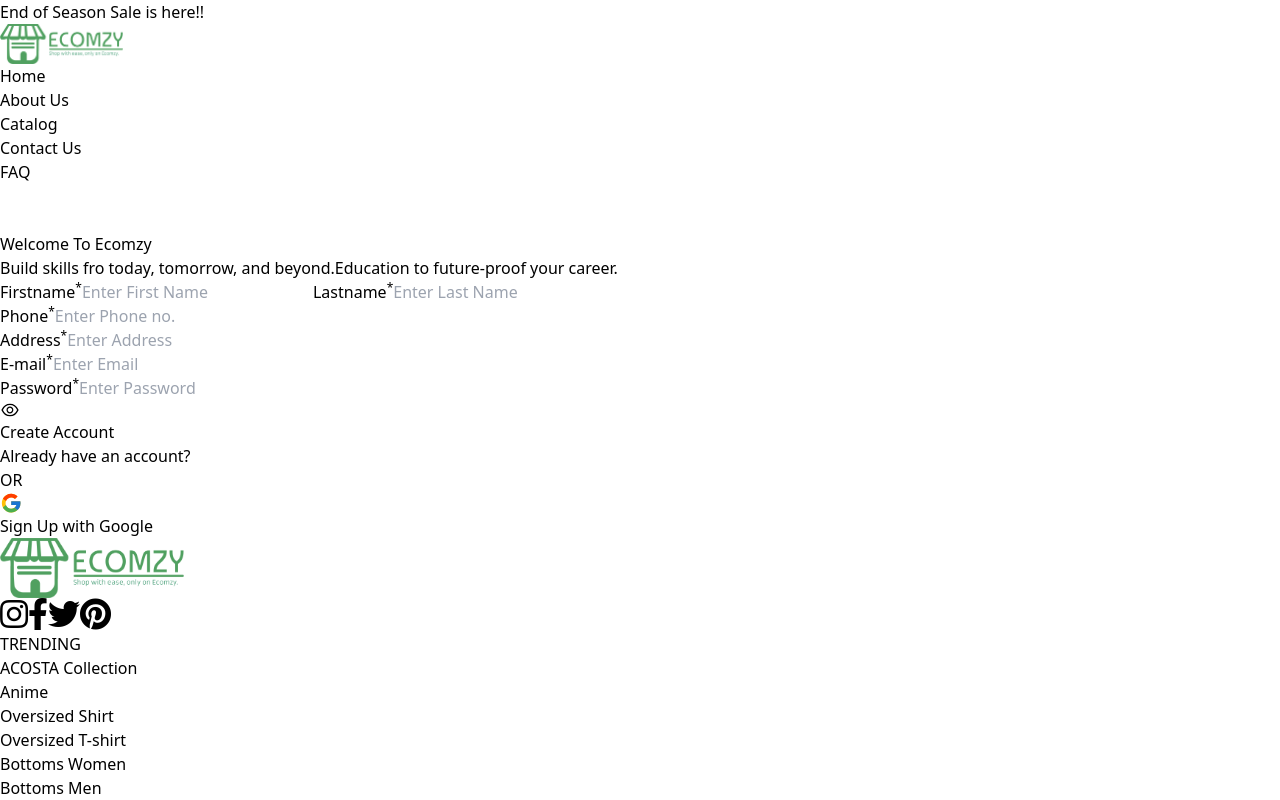
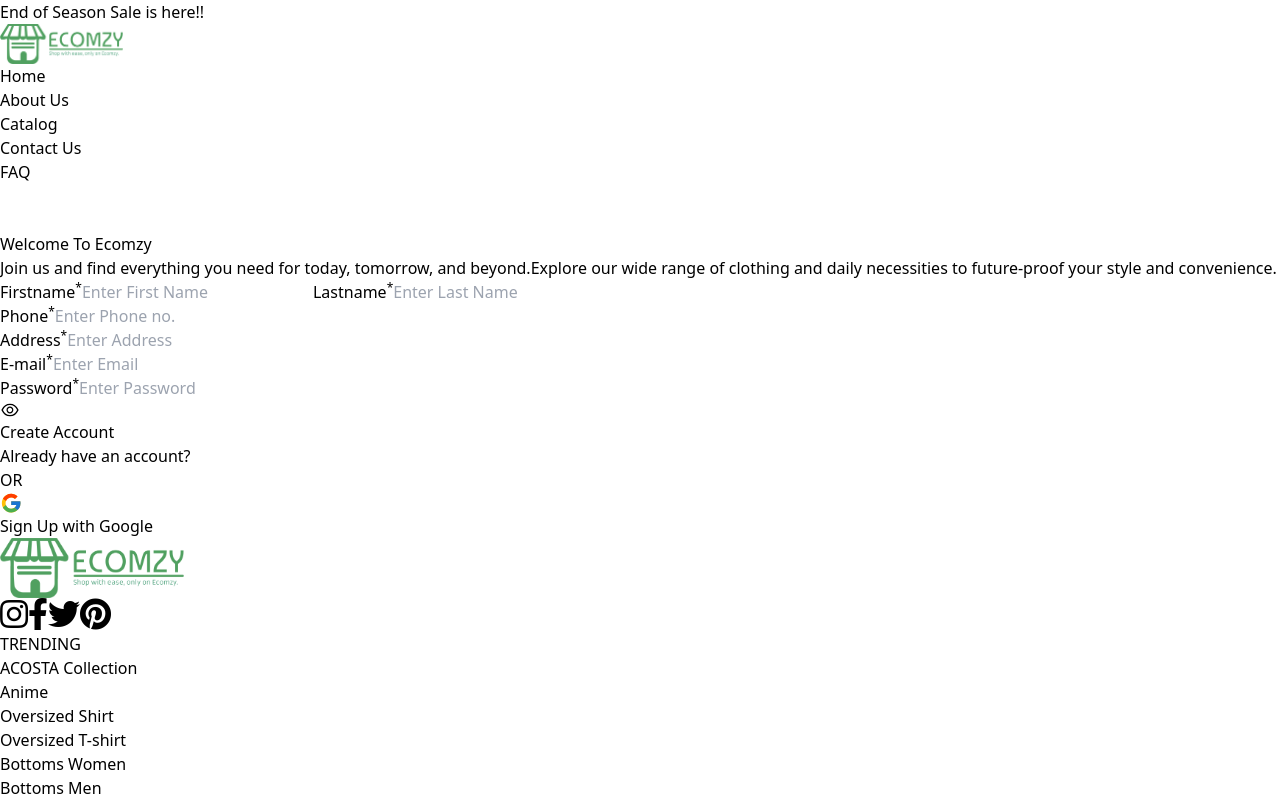
Before and after one commit to nakul2207/Ecomzy, a React (Vite) app: page /signup in a window 1280 px wide. Shown: the top 800 px of the page. Built offline with nearby package versions, Linux system fonts and the light colour scheme.

Commit message:
Update signup.jsx

```diff
--- a/src/components/login/signup.jsx
+++ b/src/components/login/signup.jsx
@@ -4,8 +4,8 @@ function Signup({setloggedIn}){
     return(
         <Form
         title="Welcome To Ecomzy"
-        desc1="Build skills fro today, tomorrow, and beyond."
-        desc2="Education to future-proof your career."
+        desc1="Join us and find everything you need for today, tomorrow, and beyond."
+        desc2="Explore our wide range of clothing and daily necessities to future-proof your style and convenience."
         formtype="signup"
         setloggedIn={setloggedIn}
         ></Form>
```
